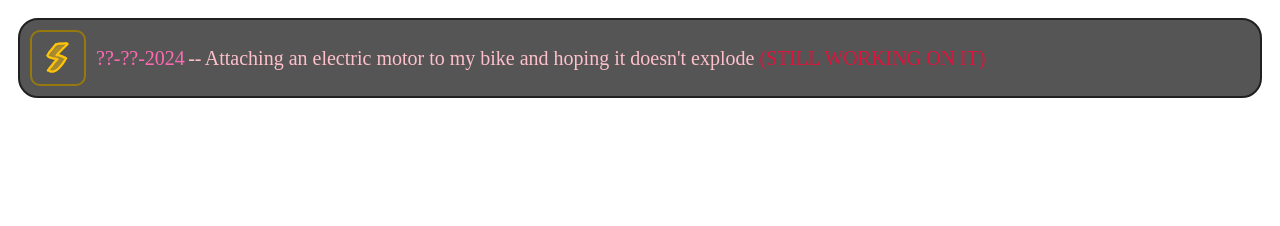
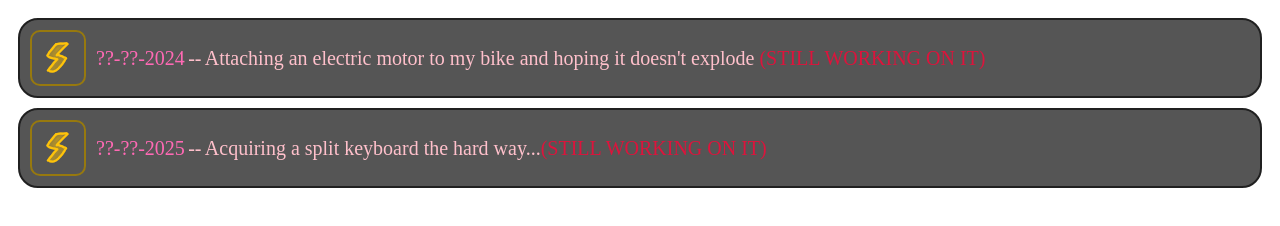
Before and after one commit to DrErizo/erizo.cc, a plain HTML site: page pages/blog/index.html in a window 1280 px wide. Drawn offline with Linux system fonts and the light colour scheme; a web font is replaced by a local one.

Commit message:
blog: keyboard

```diff
--- a/pages/blog/index.html
+++ b/pages/blog/index.html
@@ -20,5 +20,13 @@
 				<p class="title">Attaching an electric motor to my bike and hoping it doesn't explode <span style="color:crimson">(STILL WORKING ON IT)</span></p>
 			</div>
 		</a>
+		<a href="./posts/totem-keyboard.html" style="text-decoration: none;">
+			<div class="entry">
+				<img class="icon" src="./icons/electricity.png" alt="icon">
+				<p class="date">??-??-2025</p>
+				<p style="color:pink"> -- </p>
+				<p class="title">Acquiring a split keyboard the hard way...<span style="color:crimson">(STILL WORKING ON IT)</span></p>
+			</div>
+		</a>
 	</body>
 </html>
```
